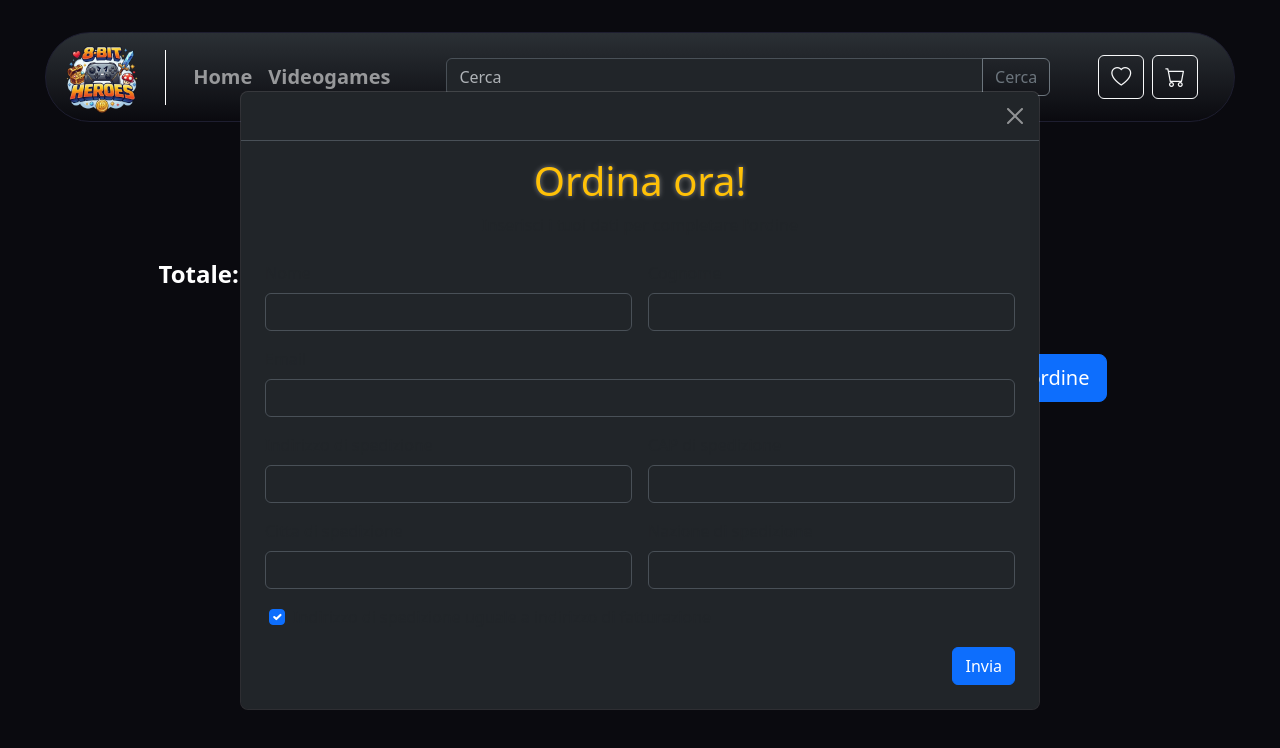
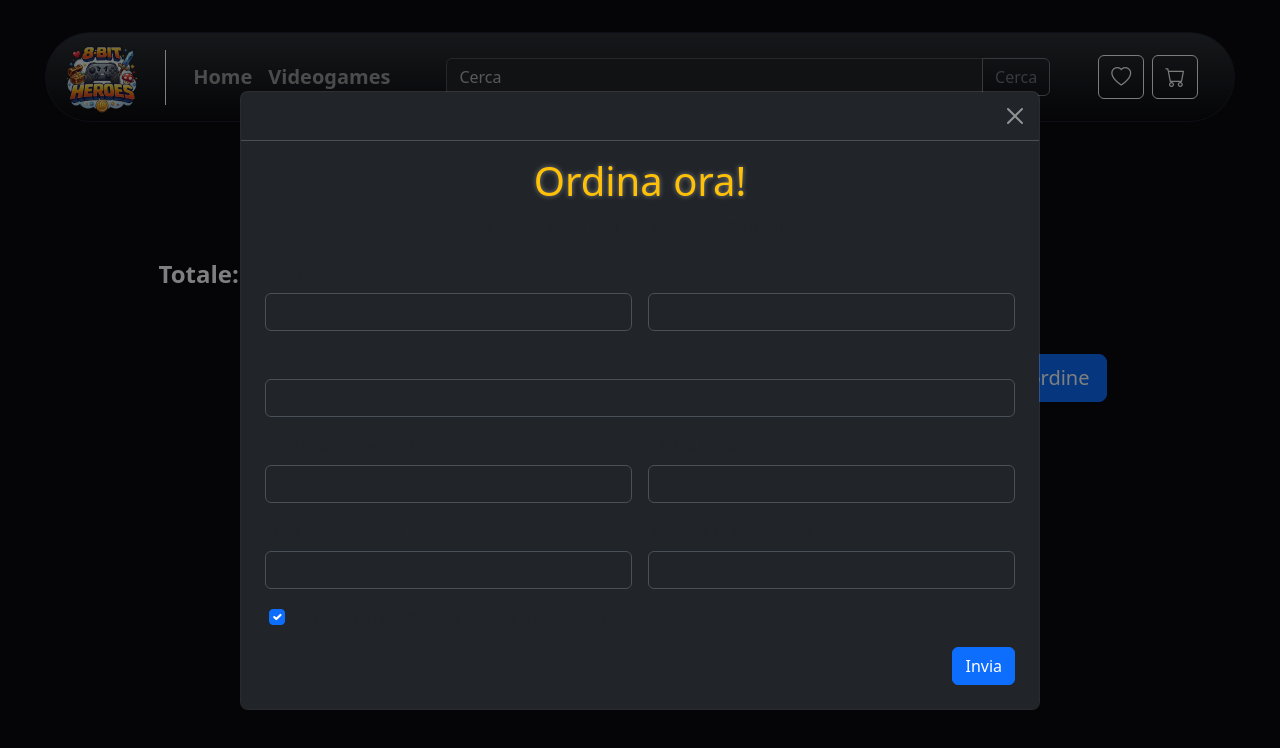
Before and after one commit to mattia-galasso/8_bit_heroes_frontend, a React (Vite) app: page /cart in a window 1280 px wide. Both pictures are taken after a click on the button "Effettua ordine". Shown: the top 748 px of the page. Built offline with nearby package versions, Linux system fonts and the light colour scheme.

Commit message:
add: modal backdrop to checkout form and deleteFromCartModal

```diff
--- a/src/components/CheckoutForm.jsx
+++ b/src/components/CheckoutForm.jsx
@@ -160,6 +160,9 @@ export default function CheckoutForm({ openForm, setOpenForm }) {
     }
 
     return (
+        <>
+            <div className="modal-backdrop fade show"></div>
+
             <div
                 className="welcome-popup thanks-modal modal show d-block"
                 tabIndex="-1"
@@ -287,5 +290,7 @@ export default function CheckoutForm({ openForm, setOpenForm }) {
                     </div>
                 </div>
             </div>
+        </>
+
     )
 }
--- a/src/components/DeleteFromCartModal.jsx
+++ b/src/components/DeleteFromCartModal.jsx
@@ -1,9 +1,10 @@
 import { useCart } from "../contexts/CartContext";
 
 export default function DeleteFromCartModal({ gameToDelete, setOpenDeleteModal }) {
-const {removeFromCart} = useCart();
+    const { removeFromCart } = useCart();
     return (
         <>
+            <div className="modal-backdrop fade show"></div>
             <div
                 className="modal fade show d-block"
                 tabIndex="-1"
@@ -22,7 +23,7 @@ const {removeFromCart} = useCart();
                         <div className="modal-body text-center">
                             <p className="fs-5">Sei sicuro di voler eliminare <span className="text-warning">{gameToDelete.name}</span> dal tuo carrello?</p>
                             <div className="d-flex gap-4 justify-content-center">
-                                <button onClick={() => {removeFromCart(gameToDelete.id); setOpenDeleteModal(false);}} className="btn btn-primary btn-lg">SI</button>
+                                <button onClick={() => { removeFromCart(gameToDelete.id); setOpenDeleteModal(false); }} className="btn btn-primary btn-lg">SI</button>
                                 <button onClick={() => setOpenDeleteModal(false)} className="btn btn-secondary btn-lg">NO</button>
                             </div>
                         </div>
```
Lines whose indentation alone changed are shown as unchanged.
